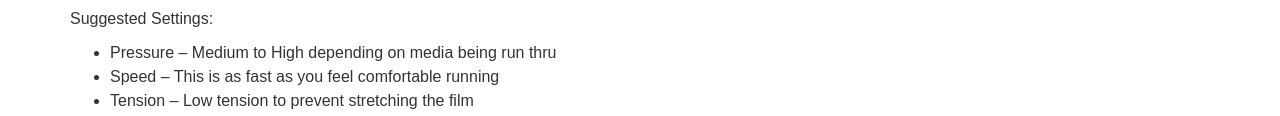
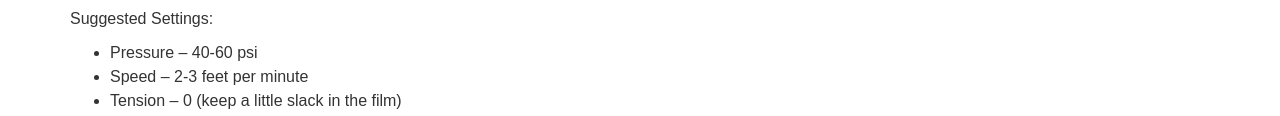
Before and after one commit to s1holdings/PrintProtection, a plain HTML site: page index.html in a window 1280 px wide. Both pictures are taken after a click on the link "Pressure Sensitive". Shown: the part 1087-1203 px from the top of the page. Drawn offline with nearby package versions, Linux system fonts and the light colour scheme.

Commit message:
Add files via upload

```diff
--- a/index.html
+++ b/index.html
@@ -737,10 +737,10 @@
                                     <p>LexJet’s line of PSA laminates are applied by pressure and do not require heat and create a mechanical bond. We’ve got you covered with our extensive line that includes Premium Elite Laminates, Performance Laminates, Floor &amp; Specialty Laminates and PSA Backers.</p>
                                     <p>Suggested Settings:
                                         <ul>
-                                            <li>Pressure – Medium to High depending on media being run thru</li>
-                                            <li>Speed – This is as fast as you feel comfortable running</li>
-                                            <li>Tension – Low tension to prevent stretching the film</li>
-                                            <li>Heat – Up to 120&deg; F to help with silvering if it is an issue</li>
+                                            <li>Pressure – 40-60 psi  </li>
+                                            <li>Speed – 2-3 feet per minute</li>
+                                            <li>Tension – 0 (keep a little slack in the film)</li>
+                                            <li>Heat – 80&deg;-100&deg; F</li>
                                         </ul>
                                     </p>
                                     <hr>
```
